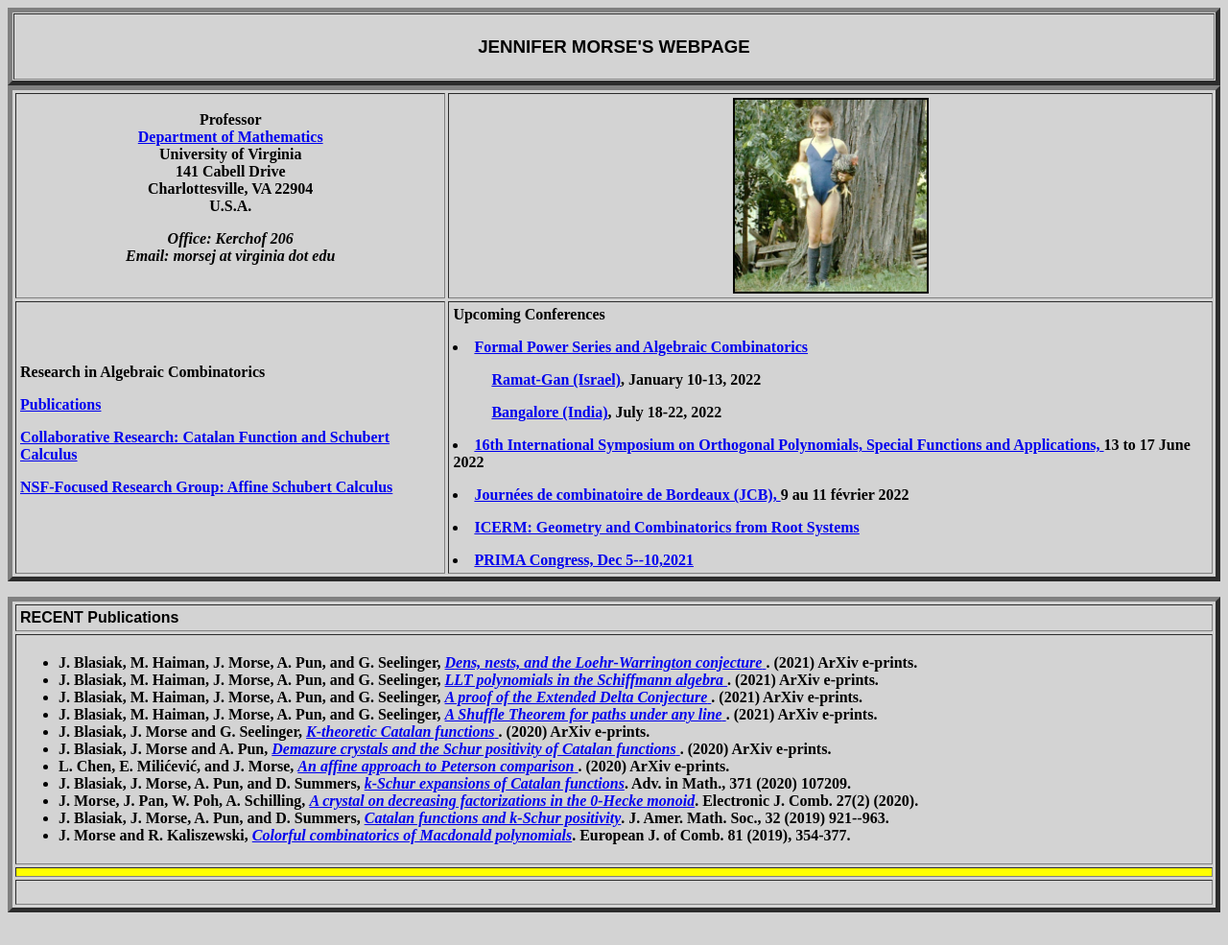
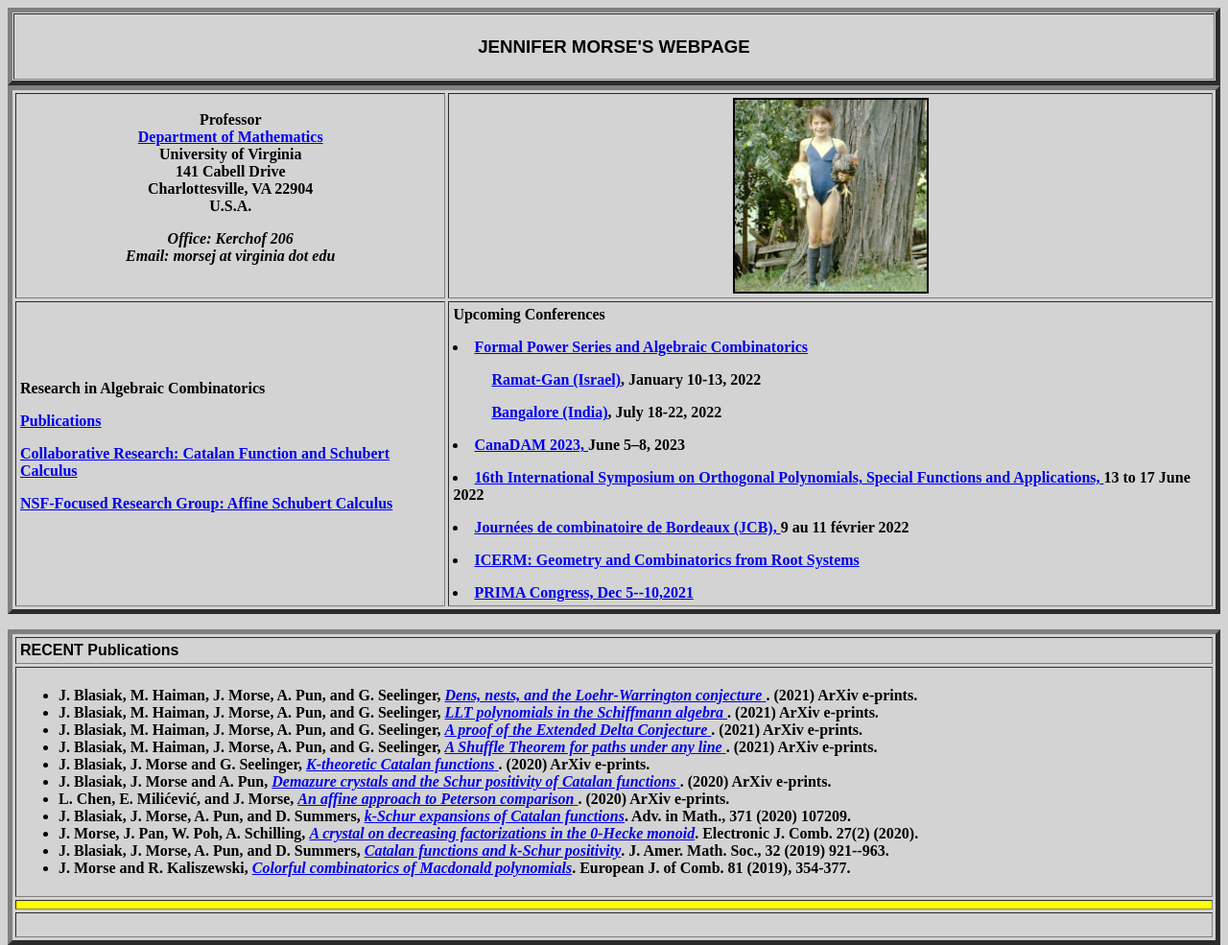
Before and after one commit to morsej123/morsej123.github.io, a plain HTML site: page index.html in a window 1280 px wide. Shown: the whole page at 96% size. Before the commit the page ends 959 px from the top, so only its background shows below. Drawn offline with Linux system fonts and the light colour scheme.

Commit message:
Update index.html

```diff
--- a/index.html
+++ b/index.html
@@ -85,6 +85,14 @@ Bangalore (India)</a>, July 18-22, 2022
 </ul>
 </li>
 <p>
+		<li>
+<a href="http://www.canadam.ca/">
+	CanaDAM 2023,
+	</a>  June 5–8, 2023
+	      </li>
+	<p>
+
+
 	<li>
 <a href="http://www.crm.umontreal.ca/2022/OPSFA22/index_e.php">
 	16th International Symposium on Orthogonal Polynomials, Special Functions and Applications,
```
